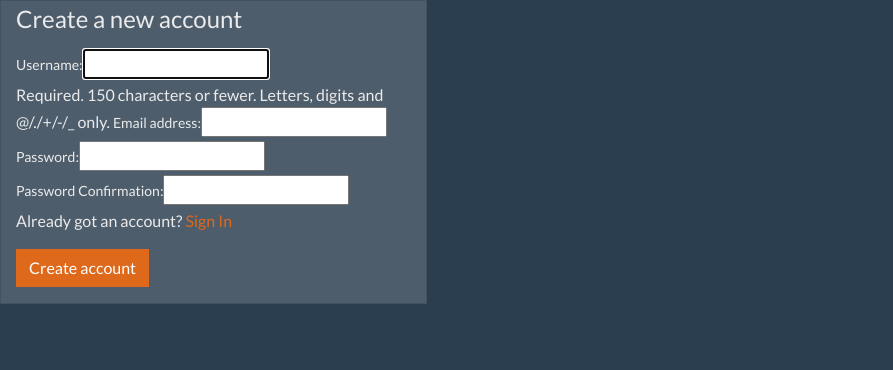
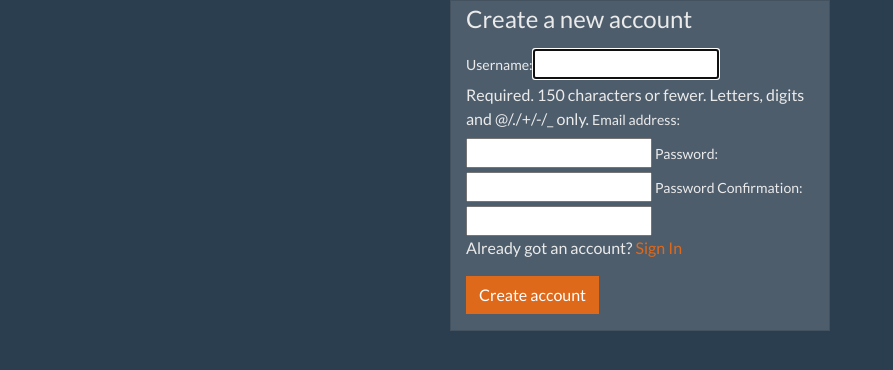
Before and after one commit to John-E5/Dev-Stickers, a Django app: page /accounts/register/ in a window 1280 px wide. Shown: the part 48-418 px from the top of the page, without its empty margins (0-893 px from the left). Run offline with Django 3.2, Linux system fonts and the light colour scheme; some libraries are stand-ins or nearby versions.

Commit message:
Updated login and register pages with containers centered layout

```diff
--- a/accounts/templates/login.html
+++ b/accounts/templates/login.html
@@ -1,6 +1,8 @@
 {% extends "base.html" %}
 {% load bootstrap_tags %}
 {% block content %}
+    <div class="container">
+        <div class="row justify-content-center">
             <form method="post" action="{% url 'login' %}?next={{ next }}" class="col-sm-12 col-md-4 card accountform">
                 <fieldset class="form-group">
                     <legend class="card-title">Login</legend>
@@ -12,4 +14,6 @@
                     <button type="submit" class="btn btn-primary">Login</button>
                 </fieldset>
             </form>
+        </div>
+    </div>
 {% endblock %}
--- a/accounts/templates/register.html
+++ b/accounts/templates/register.html
@@ -1,6 +1,8 @@
 {% extends "base.html" %}
 {% load bootstrap_tags %}
 {% block content %}
+    <div class="container">
+        <div class="row justify-content-center">
             <form method="post" action="{% url 'register' %}" class="col-sm-12 col-md-4 card accountform">
                 <fieldset class="form-group">
                     <legend class="card-title">Create a new account</legend>
@@ -10,4 +12,6 @@
                     <button type="submit" class="btn btn-primary">Create account</button>
                 </fieldset>
             </form>
+        </div>
+    </div>
 {% endblock %}
```
Lines whose indentation alone changed are shown as unchanged.
